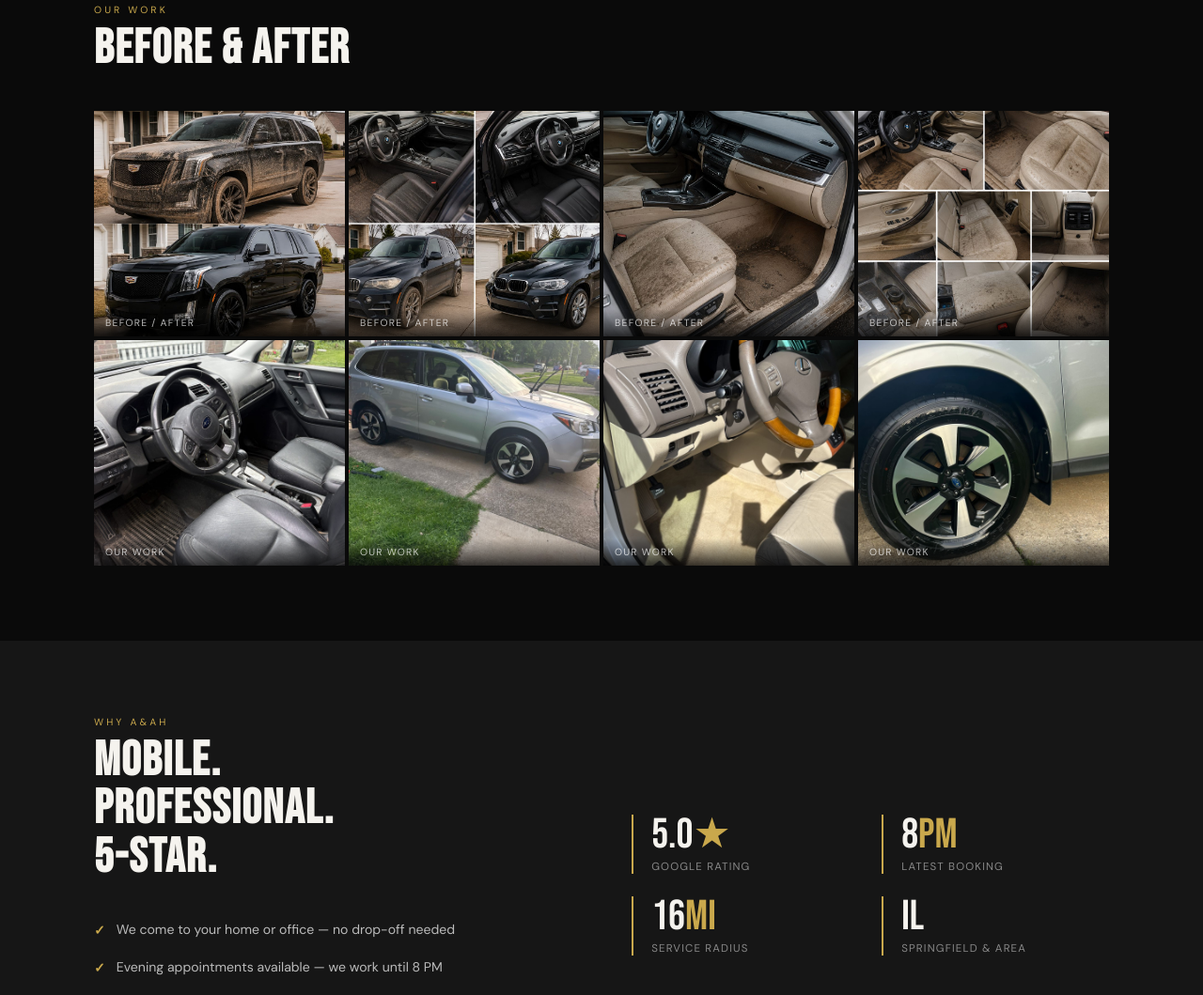
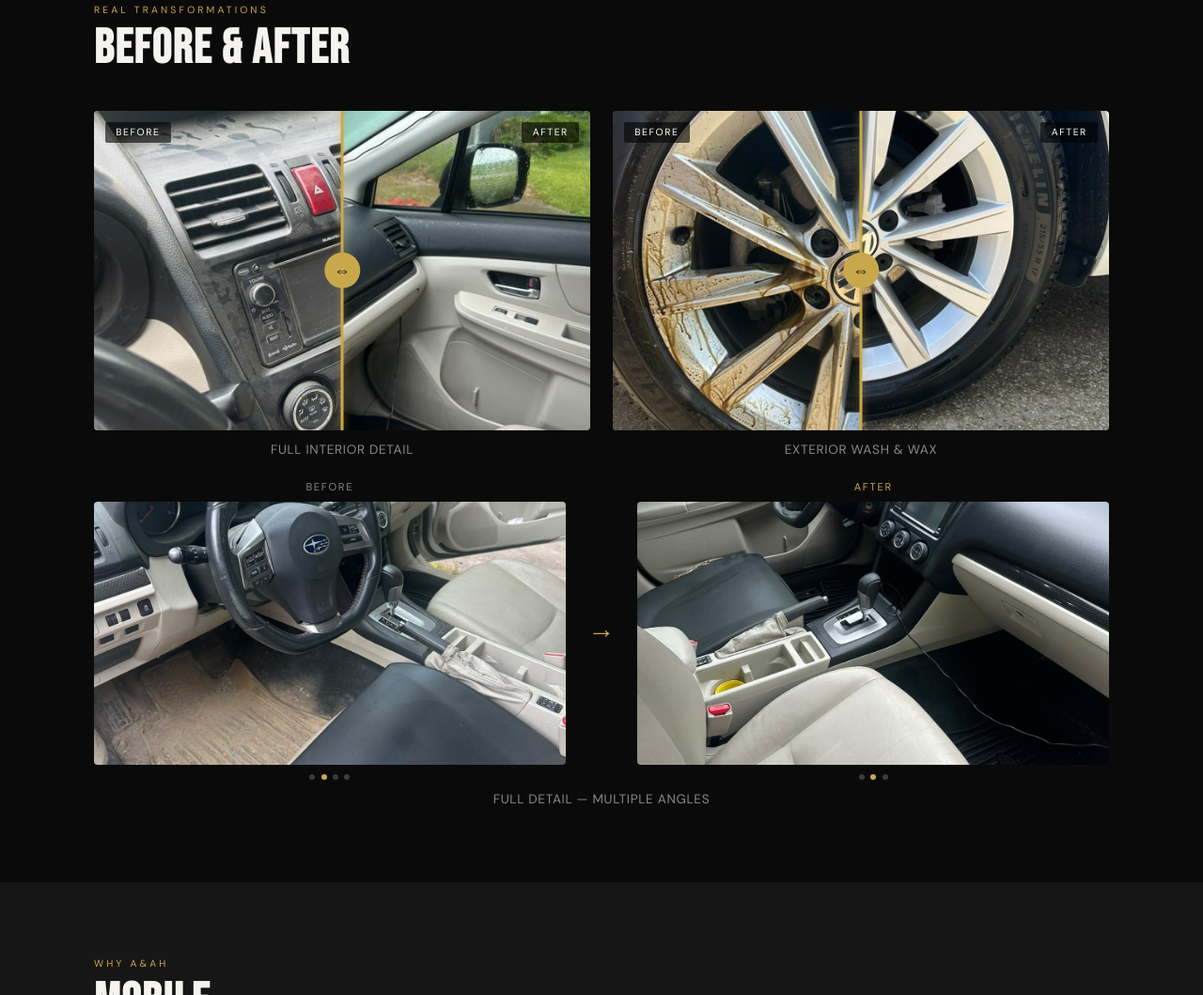
Before and after one commit to mobiledetailing-coder/aahmobiledetailing, a plain HTML site: page index.html in a window 1280 px wide. Shown: the part 1873-2932 px from the top of the page at 94% size. Drawn offline with Linux system fonts and the light colour scheme.

Commit message:
Add before and after image slider for gallery

```diff
--- a/index.html
+++ b/index.html
@@ -276,20 +276,154 @@ document.addEventListener('DOMContentLoaded', function() {
 <!-- GALLERY -->
 <section id="gallery" style="padding-top:0">
   <div class="inner">
-    <span class="sec-label">Our Work</span>
+    <span class="sec-label">Real Transformations</span>
     <h2 class="sec-title">Before & After</h2>
-    <div class="gallery-grid">
-      <div class="gitem"><img src="images/opt/g7.jpg" alt="Before after auto detailing Springfield IL" loading="lazy"><div class="glabel">Before / After</div></div>
-      <div class="gitem"><img src="images/opt/g8.jpg" alt="Car detailing before after Springfield" loading="lazy"><div class="glabel">Before / After</div></div>
-      <div class="gitem"><img src="images/opt/g10.jpg" alt="Mobile detailing Springfield IL" loading="lazy"><div class="glabel">Before / After</div></div>
-      <div class="gitem"><img src="images/opt/g12.jpg" alt="Interior detailing Springfield" loading="lazy"><div class="glabel">Before / After</div></div>
-      <div class="gitem"><img src="images/opt/photo_2.jpg" alt="Auto detail Springfield IL" loading="lazy"><div class="glabel">Our Work</div></div>
-      <div class="gitem"><img src="images/opt/photo_12.jpg" alt="Car interior cleaning Springfield" loading="lazy"><div class="glabel">Our Work</div></div>
-      <div class="gitem"><img src="images/opt/photo_16.jpg" alt="Professional detailing Springfield IL" loading="lazy"><div class="glabel">Our Work</div></div>
-      <div class="gitem"><img src="images/opt/photo_5.jpg" alt="Mobile car detailing Springfield" loading="lazy"><div class="glabel">Our Work</div></div>
+
+    <div class="ba-grid">
+
+      <!-- Job 1 -->
+      <div class="ba-card">
+        <div class="ba-slider" data-job="1">
+          <img class="ba-after" src="images/opt/new/new_13.jpg" alt="After detailing Springfield IL">
+          <div class="ba-before-wrap">
+            <img class="ba-before" src="images/opt/new/new_8.jpg" alt="Before detailing Springfield IL">
+          </div>
+          <div class="ba-handle"></div>
+          <span class="ba-tag ba-tag-before">Before</span>
+          <span class="ba-tag ba-tag-after">After</span>
+        </div>
+        <div class="ba-caption">Full Interior Detail</div>
+      </div>
+
+      <!-- Job 2 -->
+      <div class="ba-card">
+        <div class="ba-slider" data-job="2">
+          <img class="ba-after" src="images/opt/new/new_29.jpg" alt="After mobile detailing">
+          <div class="ba-before-wrap">
+            <img class="ba-before" src="images/opt/new/new_22.jpg" alt="Before mobile detailing">
+          </div>
+          <div class="ba-handle"></div>
+          <span class="ba-tag ba-tag-before">Before</span>
+          <span class="ba-tag ba-tag-after">After</span>
+        </div>
+        <div class="ba-caption">Exterior Wash & Wax</div>
+      </div>
+
+      <!-- Job 3 - multi angle -->
+      <div class="ba-card ba-card-wide">
+        <div class="ba-multi">
+          <div class="ba-multi-side">
+            <span class="ba-multi-label">Before</span>
+            <div class="ba-multi-strip" data-side="before">
+              <img src="images/opt/new/new_19.jpg" class="active" alt="Before angle 1">
+              <img src="images/opt/new/new_17.jpg" alt="Before angle 2">
+              <img src="images/opt/new/new_20.jpg" alt="Before angle 3">
+              <img src="images/opt/new/new_23.jpg" alt="Before angle 4">
+            </div>
+            <div class="ba-dots" data-side="before">
+              <span class="active"></span><span></span><span></span><span></span>
+            </div>
+          </div>
+          <div class="ba-multi-arrow">→</div>
+          <div class="ba-multi-side">
+            <span class="ba-multi-label ba-multi-label-after">After</span>
+            <div class="ba-multi-strip" data-side="after">
+              <img src="images/opt/new/new_3.jpg" class="active" alt="After angle 1">
+              <img src="images/opt/new/new_21.jpg" alt="After angle 2">
+              <img src="images/opt/new/new_27.jpg" alt="After angle 3">
+            </div>
+            <div class="ba-dots" data-side="after">
+              <span class="active"></span><span></span><span></span>
+            </div>
+          </div>
+        </div>
+        <div class="ba-caption">Full Detail — Multiple Angles</div>
+      </div>
+
     </div>
   </div>
 </section>
+
+<style>
+.ba-grid{display:grid;grid-template-columns:1fr 1fr;gap:1.5rem;margin-top:2.5rem}
+.ba-card{display:flex;flex-direction:column;gap:.75rem}
+.ba-card-wide{grid-column:1/-1}
+.ba-caption{font-size:.85rem;color:var(--gray);text-align:center;letter-spacing:.05em;text-transform:uppercase}
+
+.ba-slider{position:relative;width:100%;height:340px;overflow:hidden;border-radius:4px;cursor:ew-resize;user-select:none;background:var(--mid)}
+.ba-slider img{position:absolute;inset:0;width:100%;height:100%;object-fit:cover;display:block}
+.ba-before-wrap{position:absolute;inset:0;width:50%;overflow:hidden}
+.ba-before-wrap img{width:200%;max-width:none;position:absolute;left:0;top:0;height:100%;object-fit:cover}
+.ba-handle{position:absolute;top:0;bottom:0;left:50%;width:3px;background:var(--gold);transform:translateX(-50%);box-shadow:0 0 8px rgba(201,168,76,.6)}
+.ba-handle::after{content:'⇔';position:absolute;top:50%;left:50%;transform:translate(-50%,-50%);width:2.4rem;height:2.4rem;background:var(--gold);color:var(--black);border-radius:50%;display:flex;align-items:center;justify-content:center;font-size:1.1rem;font-weight:700}
+.ba-tag{position:absolute;top:.75rem;font-size:.65rem;letter-spacing:.15em;text-transform:uppercase;padding:.3rem .7rem;background:rgba(0,0,0,.6);color:#fff;border-radius:2px}
+.ba-tag-before{left:.75rem}
+.ba-tag-after{right:.75rem}
+
+.ba-multi{display:grid;grid-template-columns:1fr auto 1fr;gap:1.5rem;align-items:center}
+.ba-multi-side{display:flex;flex-direction:column;gap:.6rem}
+.ba-multi-label{font-size:.7rem;letter-spacing:.15em;text-transform:uppercase;color:var(--gray);text-align:center}
+.ba-multi-label-after{color:var(--gold)}
+.ba-multi-strip{position:relative;width:100%;height:280px;border-radius:4px;overflow:hidden;background:var(--mid)}
+.ba-multi-strip img{position:absolute;inset:0;width:100%;height:100%;object-fit:cover;opacity:0;transition:opacity .4s}
+.ba-multi-strip img.active{opacity:1}
+.ba-multi-arrow{font-size:1.8rem;color:var(--gold);font-family:'Bebas Neue',sans-serif}
+.ba-dots{display:flex;justify-content:center;gap:.4rem}
+.ba-dots span{width:6px;height:6px;border-radius:50%;background:rgba(255,255,255,.2);cursor:pointer;transition:background .2s}
+.ba-dots span.active{background:var(--gold)}
+
+@media(max-width:768px){
+  .ba-grid{grid-template-columns:1fr}
+  .ba-slider{height:260px}
+  .ba-multi{grid-template-columns:1fr;gap:1rem}
+  .ba-multi-arrow{transform:rotate(90deg);justify-self:center}
+  .ba-multi-strip{height:220px}
+}
+</style>
+
+<script>
+document.querySelectorAll('.ba-slider').forEach(function(slider){
+  var wrap = slider.querySelector('.ba-before-wrap');
+  var handle = slider.querySelector('.ba-handle');
+  var dragging = false;
+
+  function setPos(x){
+    var rect = slider.getBoundingClientRect();
+    var pct = Math.max(0, Math.min(100, ((x - rect.left) / rect.width) * 100));
+    wrap.style.width = pct + '%';
+    handle.style.left = pct + '%';
+  }
+
+  slider.addEventListener('mousedown', function(e){ dragging = true; setPos(e.clientX); });
+  window.addEventListener('mousemove', function(e){ if(dragging) setPos(e.clientX); });
+  window.addEventListener('mouseup', function(){ dragging = false; });
+
+  slider.addEventListener('touchstart', function(e){ dragging = true; setPos(e.touches[0].clientX); });
+  slider.addEventListener('touchmove', function(e){ if(dragging) setPos(e.touches[0].clientX); });
+  slider.addEventListener('touchend', function(){ dragging = false; });
+});
+
+document.querySelectorAll('.ba-multi-strip').forEach(function(strip){
+  var side = strip.dataset.side;
+  var imgs = strip.querySelectorAll('img');
+  var dots = document.querySelector('.ba-dots[data-side="' + side + '"]').querySelectorAll('span');
+  var idx = 0;
+
+  function show(i){
+    imgs.forEach(function(img, n){ img.classList.toggle('active', n === i); });
+    dots.forEach(function(d, n){ d.classList.toggle('active', n === i); });
+    idx = i;
+  }
+
+  dots.forEach(function(dot, n){
+    dot.addEventListener('click', function(){ show(n); });
+  });
+
+  setInterval(function(){
+    show((idx + 1) % imgs.length);
+  }, 3000);
+});
+</script>
 
 <!-- WHY -->
 <section style="background:var(--mid)">
```
